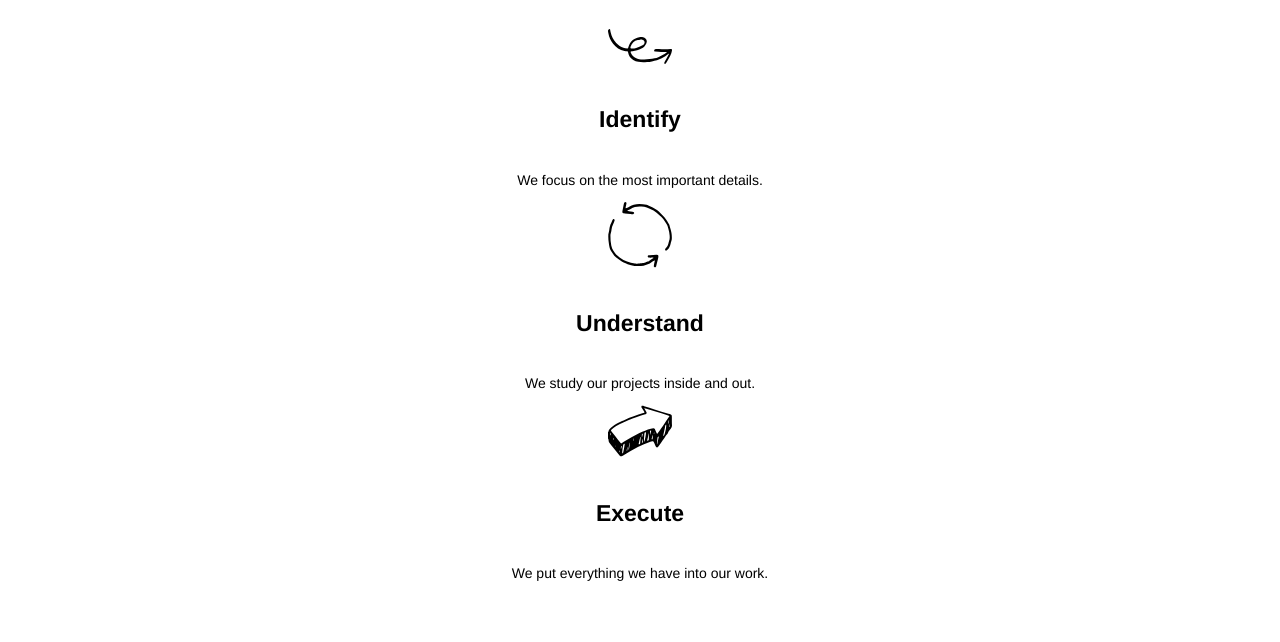
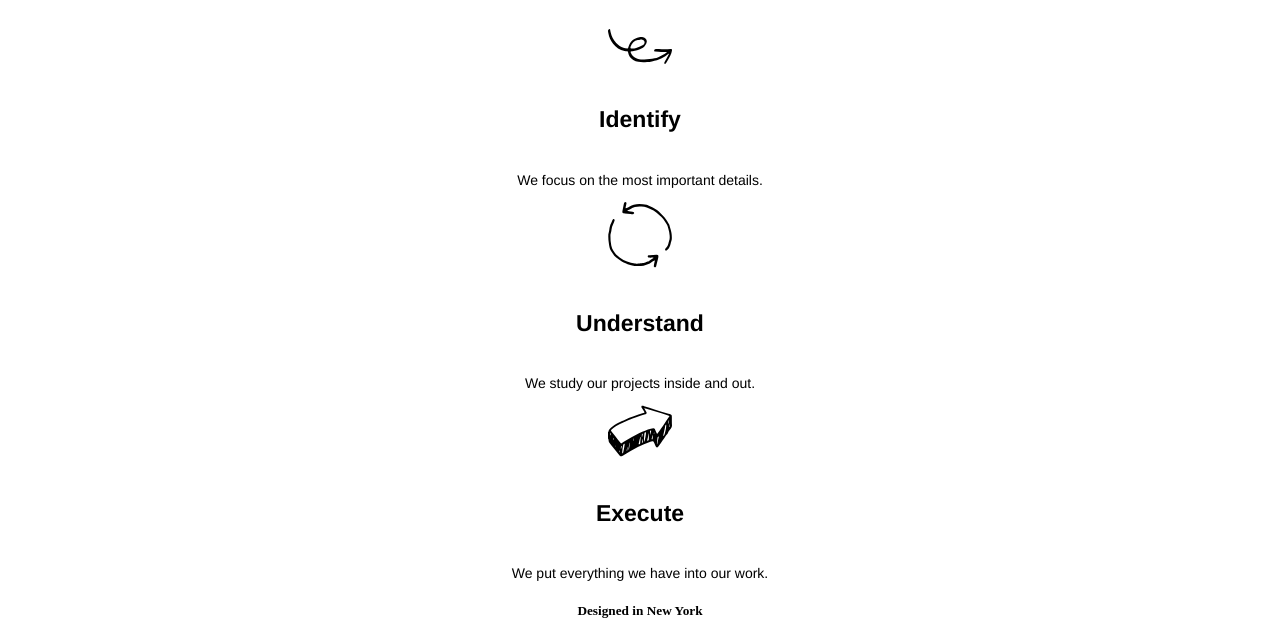
Before and after one commit to mgibbons8592/broadway, a plain HTML site: page index.html in a window 1280 px wide. Shown: the part 382-1024 px from the top of the page. Before the commit the page ends 977 px from the top, so only its background shows below. Drawn offline with Linux system fonts and the light colour scheme.

Commit message:
Designed in new york.

```diff
--- a/index.html
+++ b/index.html
@@ -15,15 +15,23 @@
       </div>
 
         <h3 id=process>Our Process</h3>
-            <img src="./resources/images/identify.svg"/>
+
+          <img src="./resources/images/identify.svg"/>
+
         <h5 class=strategy>Identify</h5>
           <p>We focus on the most important details.</p>
-            <img src="./resources/images/understand.svg"/>
+
+          <img src="./resources/images/understand.svg"/>
+
         <h5 class=strategy>Understand</h5>
           <p>We study our projects inside and out.</p>
-            <img src="./resources/images/execute.svg"/>
+
+          <img src="./resources/images/execute.svg"/>
+
         <h5 class=strategy>Execute</h5>
           <p>We put everything we have into our work.</p>
+
+        <h5 id=newyork>Designed in New York</h5>
 
 
 
```
